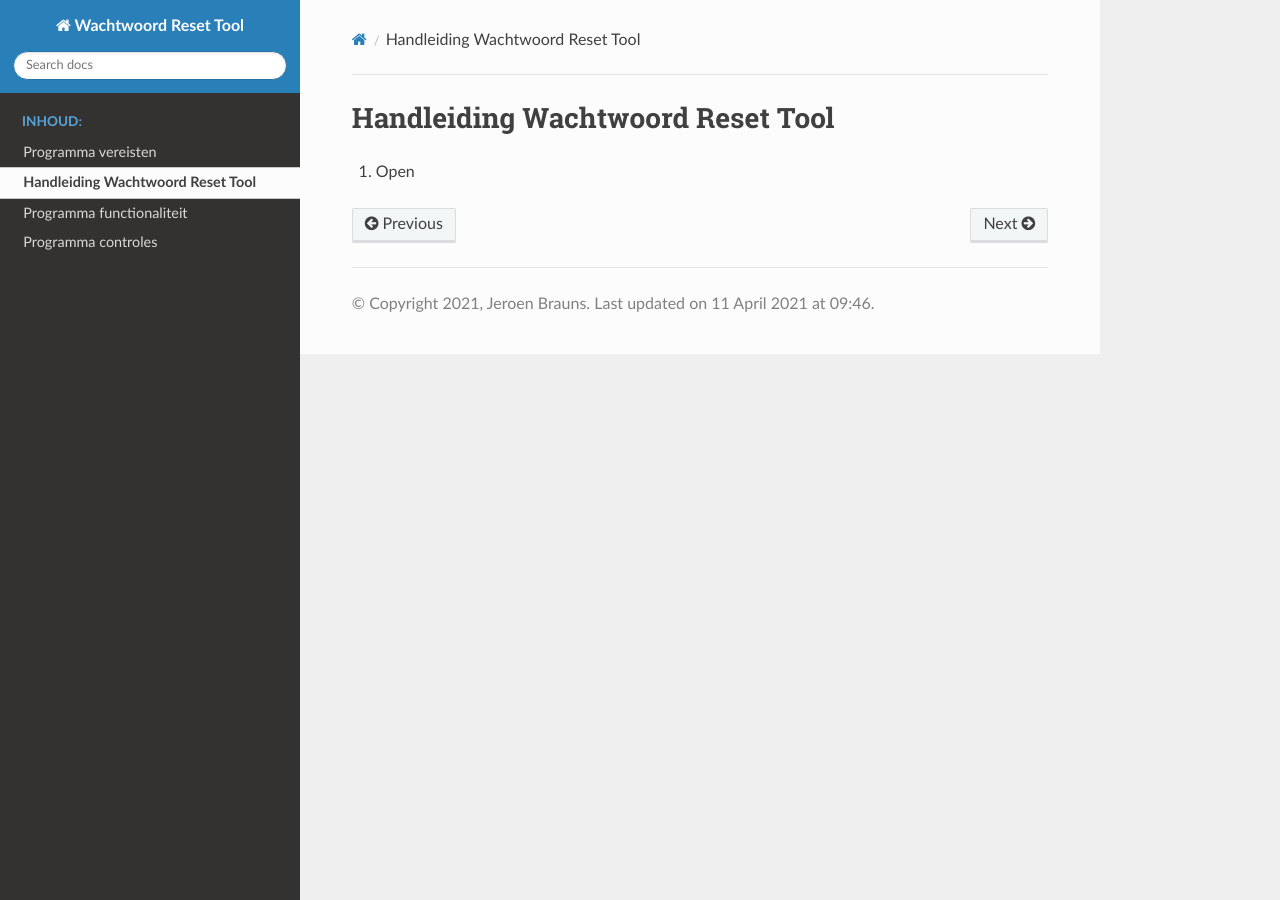
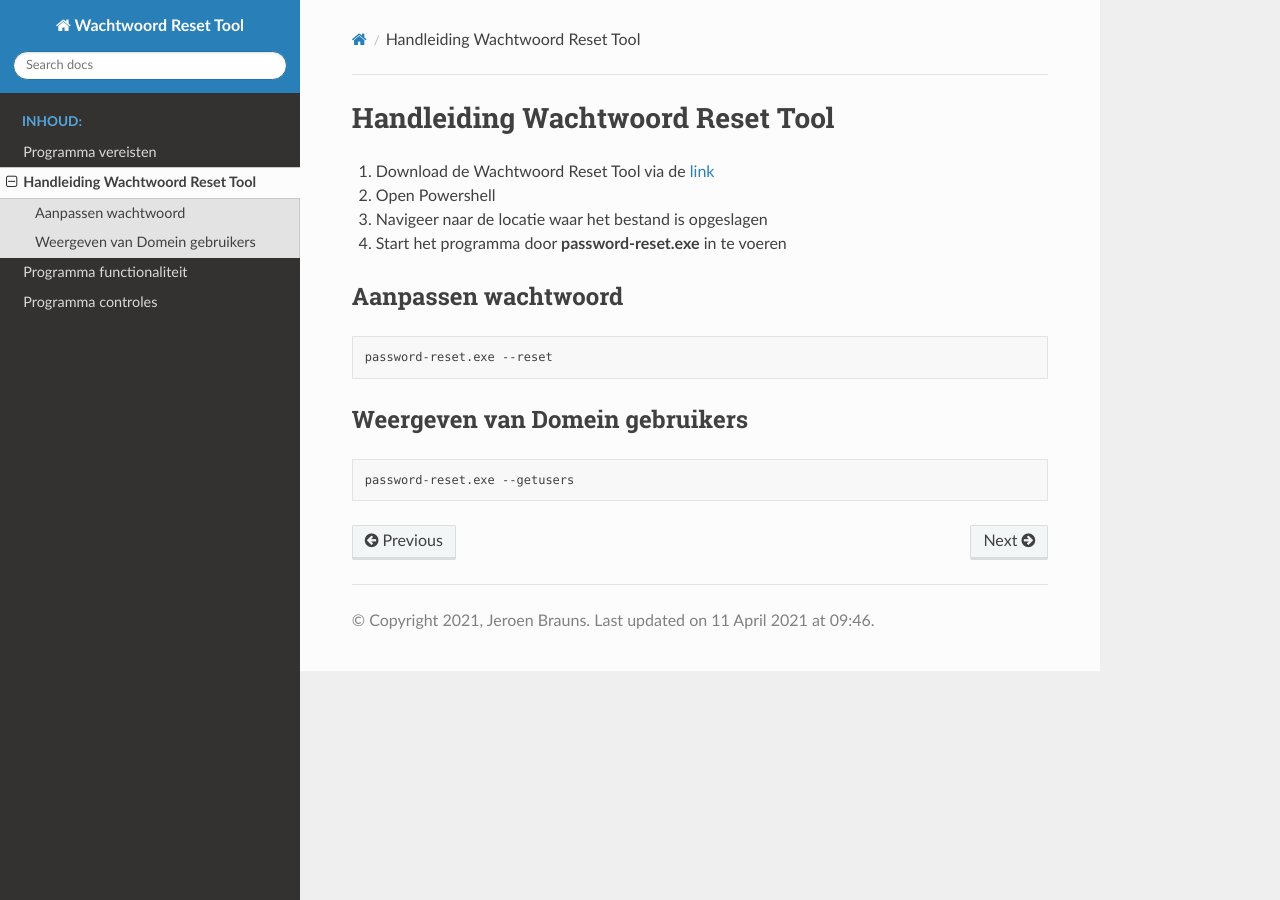
Before and after one commit to jebr/wachtwoord-reset-tool, a Sphinx documentation site: the page built from docs/source/manual.rst, in a window 1280 px wide. Built offline with Sphinx 7.4.7 and the Read the Docs theme 2.0.0, drawn with Linux system fonts in a browser that asks for light colours.

Commit message:
[finished] documentation v1.0

```diff
--- a/docs/source/description-functions.rst
+++ b/docs/source/description-functions.rst
@@ -1,2 +1,7 @@
 Programma functionaliteit
 =========================
+
+De Wachtwoord Reset Tool bevat de volgende functies.
+
+* Wijzigen van een wachtwachtwoord van een gebruiker uit de Active Directory
+* Weergeven van de gebruikers in de Active Driectory
--- a/docs/source/manual.rst
+++ b/docs/source/manual.rst
@@ -1,4 +1,19 @@
 Handleiding Wachtwoord Reset Tool
 =================================
 
-1. Open
+1. Download de Wachtwoord Reset Tool via de `link <https://github.com/jebr/wachtwoord-reset-tool/blob/main/password-reset.exe>`_
+2. Open Powershell
+3. Navigeer naar de locatie waar het bestand is opgeslagen
+4. Start het programma door **password-reset.exe** in te voeren
+
+Aanpassen wachtwoord
+--------------------
+.. code-block:: bash
+
+   password-reset.exe --reset
+
+Weergeven van Domein gebruikers
+-------------------------------
+.. code-block:: bash
+
+   password-reset.exe --getusers
```
